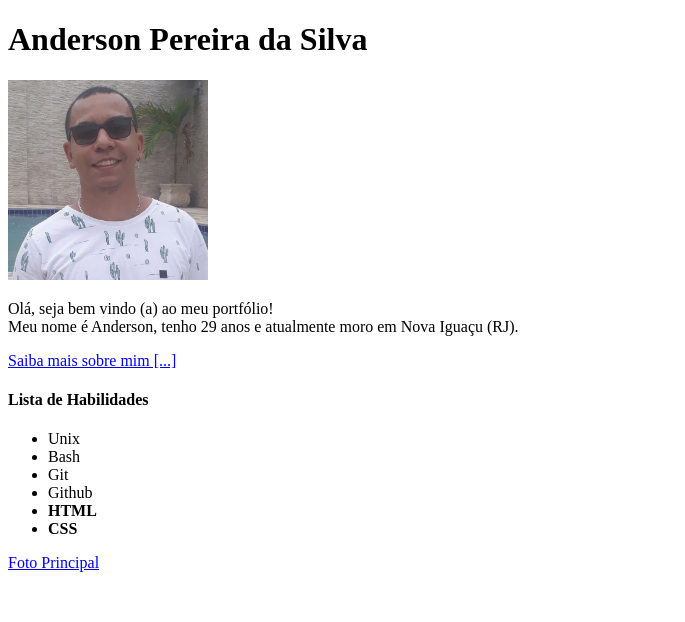
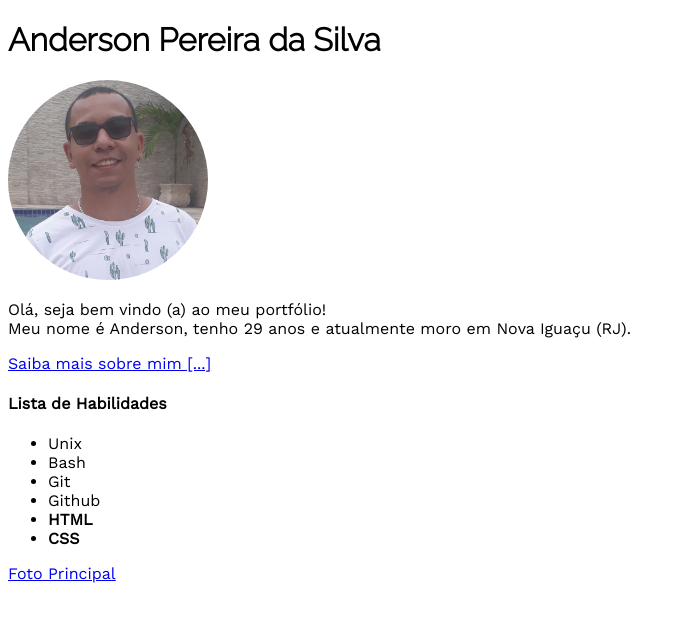
Before and after one commit to Andersonp-Silva25/Andersonp-Silva25.github.io, a plain HTML site: page index.html in a window 1280 px wide. Shown: the whole page, without its empty margins (0-685 px from the left). Drawn offline with nearby package versions, Linux system fonts and the light colour scheme.

Commit message:
Adicionei fontes diferentes entre o titulo principal e os demais textos

```diff
--- a/index.html
+++ b/index.html
@@ -3,10 +3,25 @@
 <head>
     <meta charset="UTF-8">
     <title>Anderson Silva</title>
+    <link rel="preconnect" href="https://fonts.googleapis.com">
+    <link rel="preconnect" href="https://fonts.gstatic.com" crossorigin>
+    <link href="https://fonts.googleapis.com/css2?family=Raleway:wght@200;300&family=Work+Sans:wght@400&display=swap" rel="stylesheet">
+    <style>
+        body {
+            font-family: 'Work Sans', sans-serif;
+        }
+        #main-picture {
+            border-radius: 100%;
+        }
+
+        #main-title {
+            font-family: 'Raleway', sans-serif;
+        }
+    </style>
 </head>
 <body>
-    <h1>Anderson Pereira da Silva</h1>
-    <img id="foto-perfil" src="image/foto-perfil.jpg" alt="Foto do Anderson Pereira da Silva" width="200px">
+    <h1 id="main-title">Anderson Pereira da Silva</h1>
+    <img id="main-picture" src="image/foto-perfil.jpg" alt="Foto do Anderson Pereira da Silva" width="200px">
     <p>
         Olá, seja bem vindo (a) ao meu portfólio! <br>
         Meu nome é Anderson, tenho 29 anos e atualmente moro em Nova Iguaçu (RJ).
@@ -21,6 +36,6 @@
         <li><strong>HTML</strong></li>
         <li><strong>CSS</strong></li>
     </ul>
-    <a href="#foto-perfil">Foto Principal</a>
+    <a href="#main-picture">Foto Principal</a>
 </body>
 </html>
```
